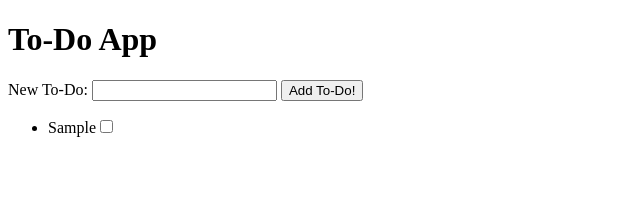
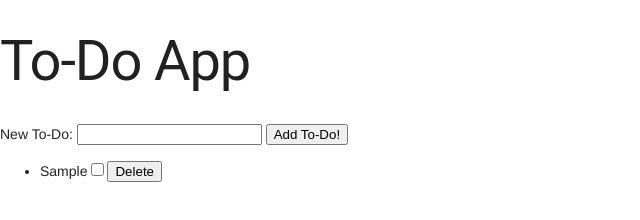
Before and after one commit to siuanm/to-do-app, a plain HTML site: page index.html in a window 1280 px wide. Both pictures are taken after typing "Sample" into the empty fields and a click on the button "Add To-Do!". Shown: the whole page, without its empty margins (0-640 px from the left). Drawn offline with nearby package versions, Linux system fonts and the light colour scheme.

Commit message:
assignment DOM 1 completed

```diff
--- a/app.js
+++ b/app.js
@@ -31,6 +31,16 @@ function onReady() {
  // attach the li to the ul
   toDoList.appendChild(newLi);
 
+  // create a new button
+  let deleteBtn= document.createElement('button')
+  deleteBtn.innerHTML = '<span>Delete</span>';
+
+//set the input type to button
+  deleteBtn.type = 'button';
+
+// attach the button to the li
+  newLi.appendChild(deleteBtn);
+
   //empty the input
   newToDoText.value = '';
 
--- a/index.html
+++ b/index.html
@@ -3,6 +3,9 @@
  <head>
    <meta name="viewport" content="width=device-width, initial-scale=1">
    <title>To-Do App</title>
+   <!-- Material Design Lite -->
+<link rel="stylesheet" href="https://code.getmdl.io/1.3.0/material.grey-lime.min.css">
+<script defer src="https://code.getmdl.io/1.3.0/material.min.js"></script>
  </head>
  <body>
    <h1>To-Do App</h1>
```
Lines whose indentation alone changed are shown as unchanged.
